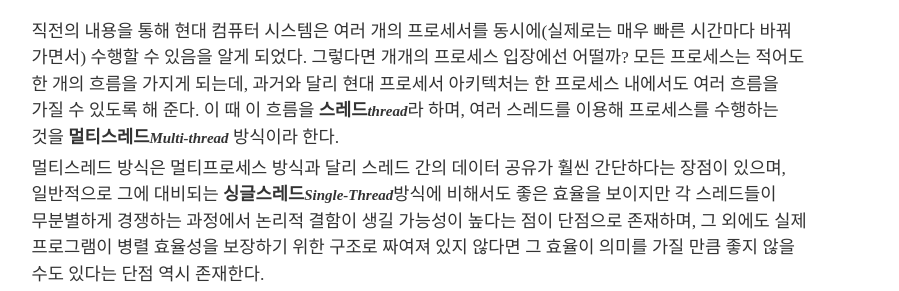
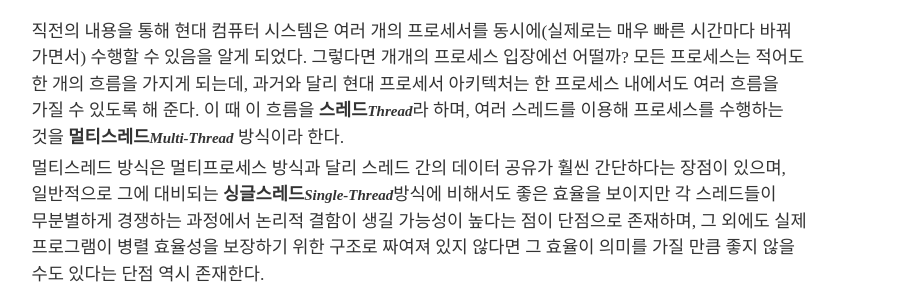
Before and after one commit to Hamsik2rang/Hamsik2rang.github.io, a Jekyll site: the page built from _posts/2022-10-30-Process-when-we-start-'hello-world'-C-program.md, in a window 1280 px wide and 900 px high, scrolled down 2195 px. Shown: the part 198-489 px from the top of the window, without its empty margins (220-1119 px from the left). Built offline with Jekyll 4.4.1, drawn with Linux system fonts in a browser that asks for light colours; nearby versions of some CDN libraries; some web fonts are replaced; comment, search, counter and statistics services are not loaded.

Commit message:
md문법 일부 수정

```diff
--- a/_posts/2022-10-30-Process-when-we-start-'hello-world'-C-program.md
+++ b/_posts/2022-10-30-Process-when-we-start-'hello-world'-C-program.md
@@ -66,7 +66,7 @@ int main() {
 
 ## 7. 멀티스레드
 
-직전의 내용을 통해 현대 컴퓨터 시스템은 여러 개의 프로세서를 동시에(실제로는 매우 빠른 시간마다 바꿔 가면서) 수행할 수 있음을 알게 되었다. 그렇다면 개개의 프로세스 입장에선 어떨까? 모든 프로세스는 적어도 한 개의 흐름을 가지게 되는데, 과거와 달리 현대 프로세서 아키텍처는 한 프로세스 내에서도 여러 흐름을 가질 수 있도록 해 준다. 이 때 이 흐름을 **스레드*thread***라 하며, 여러 스레드를 이용해 프로세스를 수행하는 것을 **멀티스레드*Multi-thread*** 방식이라 한다.
+직전의 내용을 통해 현대 컴퓨터 시스템은 여러 개의 프로세서를 동시에(실제로는 매우 빠른 시간마다 바꿔 가면서) 수행할 수 있음을 알게 되었다. 그렇다면 개개의 프로세스 입장에선 어떨까? 모든 프로세스는 적어도 한 개의 흐름을 가지게 되는데, 과거와 달리 현대 프로세서 아키텍처는 한 프로세스 내에서도 여러 흐름을 가질 수 있도록 해 준다. 이 때 이 흐름을 **스레드*Thread***라 하며, 여러 스레드를 이용해 프로세스를 수행하는 것을 **멀티스레드*Multi-Thread*** 방식이라 한다.
 
 멀티스레드 방식은 멀티프로세스 방식과 달리 스레드 간의 데이터 공유가 훨씬 간단하다는 장점이 있으며, 일반적으로 그에 대비되는 **싱글스레드*Single-Thread***방식에 비해서도 좋은 효율을 보이지만 각 스레드들이 무분별하게 경쟁하는 과정에서 논리적 결함이 생길 가능성이 높다는 점이 단점으로 존재하며, 그 외에도 실제 프로그램이 병렬 효율성을 보장하기 위한 구조로 짜여져 있지 않다면 그 효율이 의미를 가질 만큼 좋지 않을 수도 있다는 단점 역시 존재한다.
 
```
